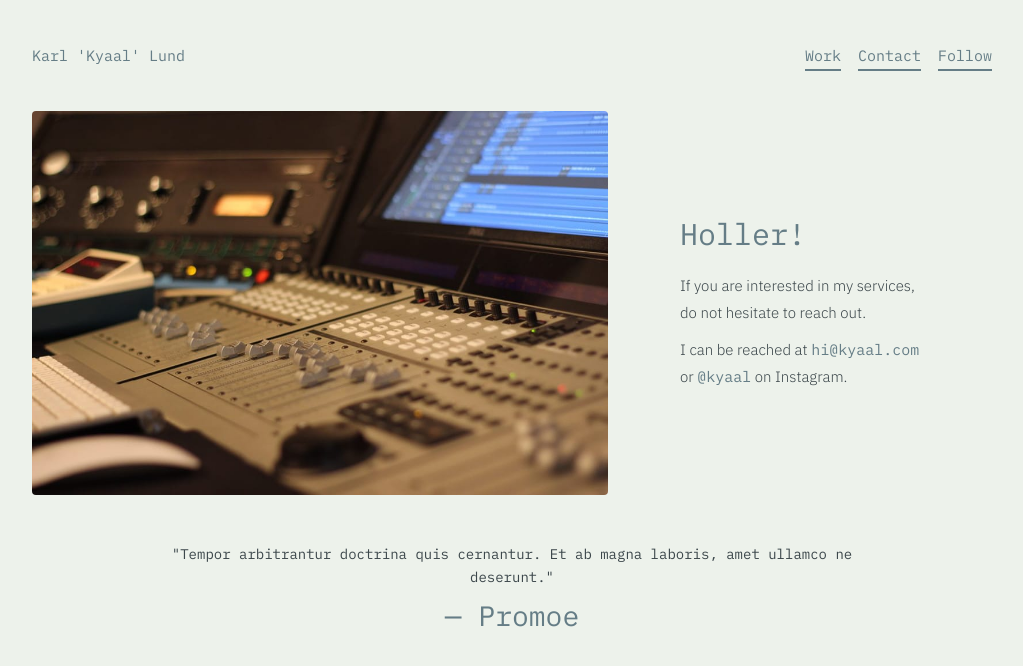
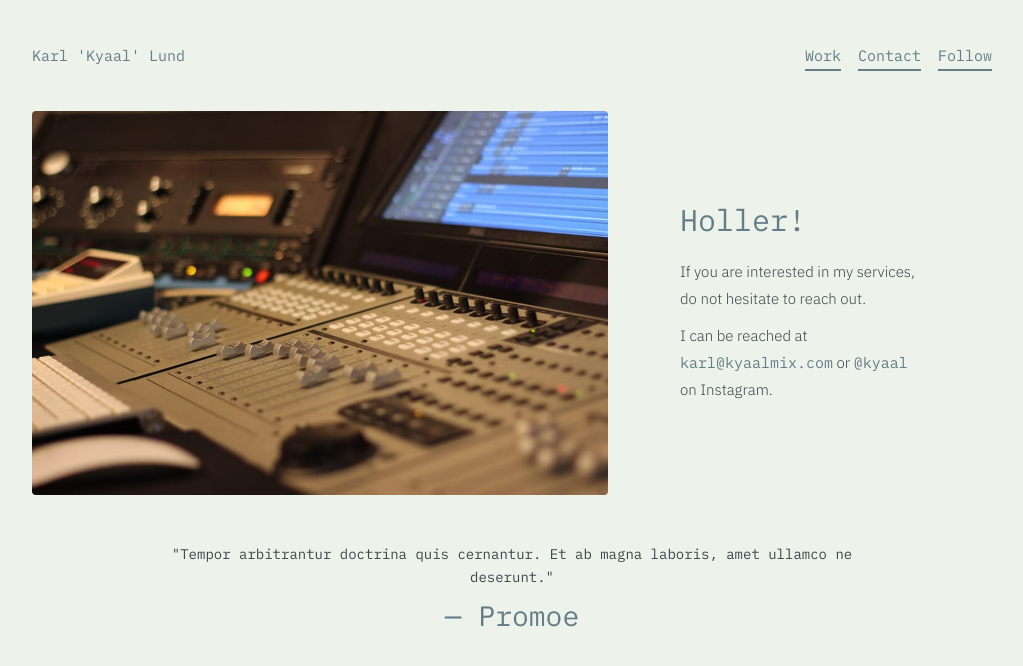
Before and after one commit to viktoredv/kyaal.com, a Jekyll site: the page built from contact.md, in a window 1280 px wide. Shown: the top 666 px of the page, without its empty margins (128-1151 px from the left). Built offline with Jekyll 4.4.1, drawn with Linux system fonts in a browser that asks for light colours.

Commit message:
Update contact.md

```diff
--- a/contact.md
+++ b/contact.md
@@ -8,4 +8,4 @@ reference_person: Promoe
 ---
 If you are interested in my services, do not hesitate to reach out.
 
-I can be reached at [hi@kyaal.com](mailto:hi@kyaal.com) or [@kyaal](https://instagram.com/kyaal) on Instagram.
+I can be reached at [karl@kyaalmix.com](mailto:karl@kyaalmix.com) or [@kyaal](https://instagram.com/kyaal) on Instagram.
```
